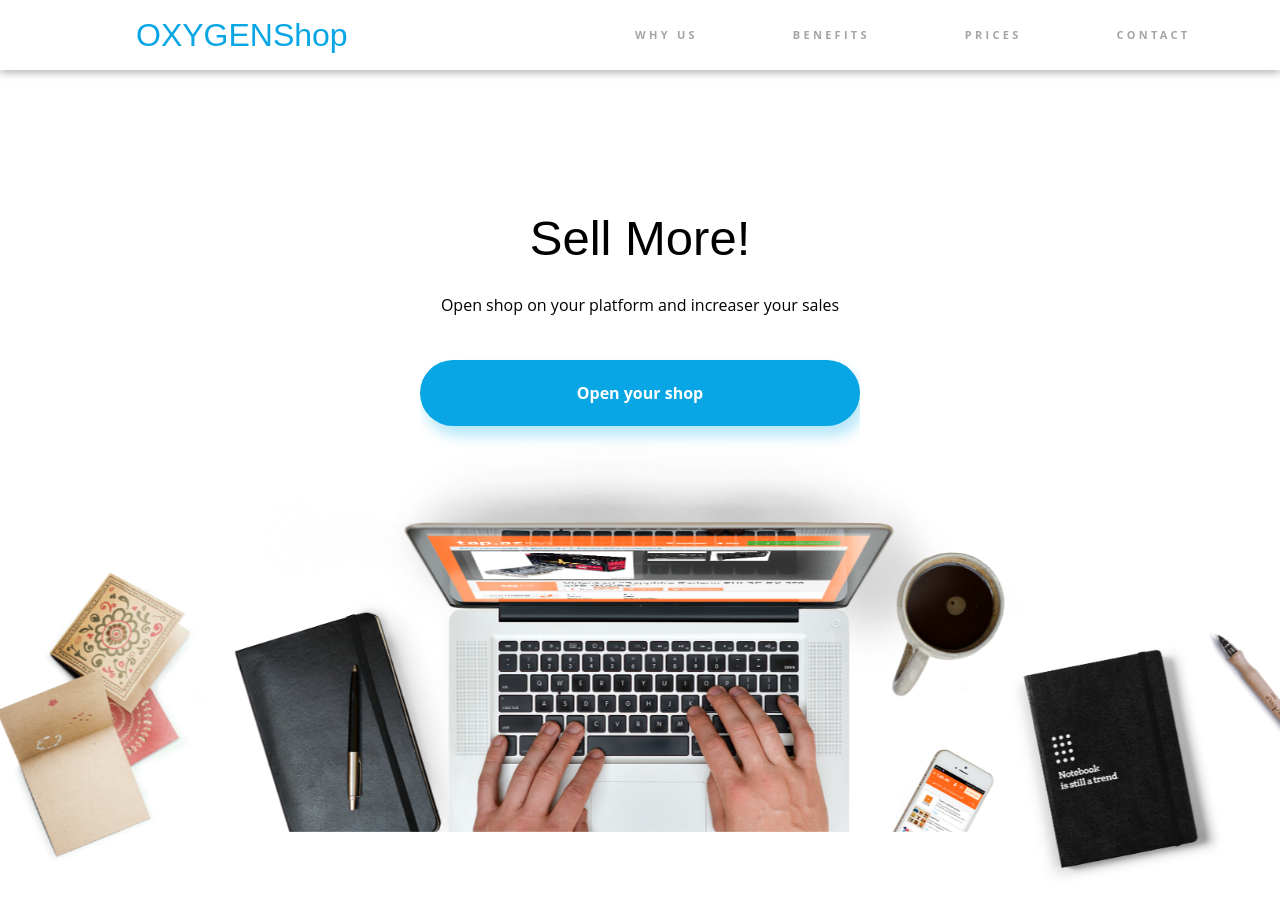
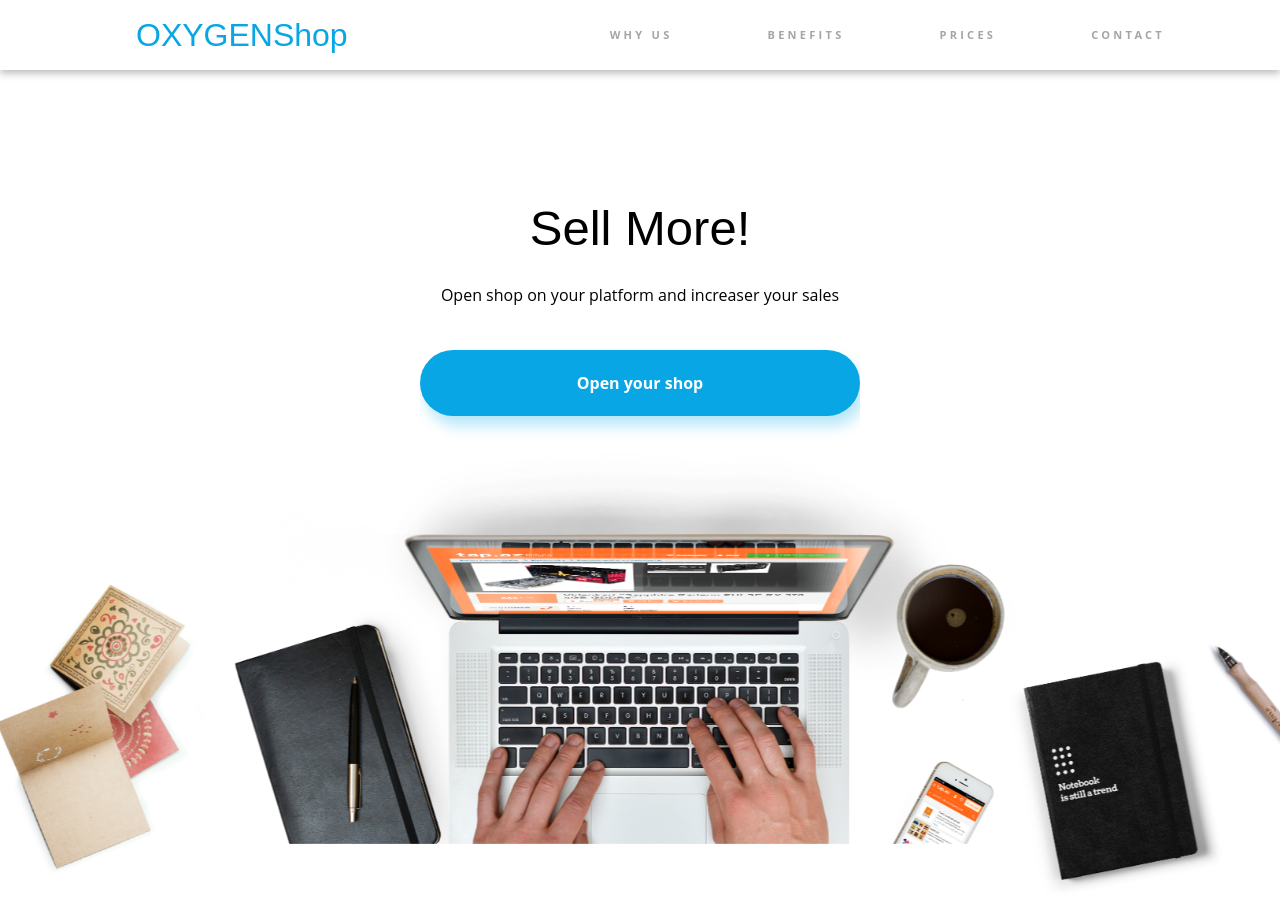
Before and after one commit to diegomompo7/Proyecto1_OxygenShop, a website: page index.html in a window 1280 px wide. Shown: the top 922 px of the page. Drawn offline with Linux system fonts and the light colour scheme; a web font is replaced by a local one.

Commit message:
Fix Header Main and Sales Oxygenshop

```diff
--- a/styles/components/_header.scss
+++ b/styles/components/_header.scss
@@ -59,12 +59,16 @@
         text-decoration: none;
         color: $eighth-color;
 
+        &:hover{
+          color: $second-color;
+      }
+
       }
     }
     &--desktop {
       display: none;
-      @include position(relative, null, 7%, 1.6875rem, null);
-
+      @include position(relative, null, null, 2.455em, null);
+      padding-right: 10.455em;
       @include desktop() {
         display: flex;
         justify-content: end;
@@ -72,18 +76,23 @@
 
       & li {
         list-style: none;
-        margin-left: 5.9375rem;
+        margin-left: 8.636em;
         text-decoration: $eighth-color;
-        padding-bottom: 25px;
+        padding-bottom: 2.273em;
 
         &:hover{
             border-bottom: 4px solid $first-color;
+            color: $second-color;
         }
       }
 
       & a {
         text-decoration: none;
         color: $eighth-color;
+
+        &:hover{
+          color: $second-color;
+      }
       }
     }
   }
--- a/styles/components/_main.scss
+++ b/styles/components/_main.scss
@@ -10,9 +10,7 @@
       @include size(100%, null);
       max-width: 27.5em;
     }
-    @include desktop(){
-      margin-top: 130px;
-    }
+
     &--title {
       @include fontFamily($first-font, "Arial", sans-serif);
       @include fontSize(2.1875rem, 400);
@@ -22,6 +20,7 @@
 
       @include desktop(){
         @include fontSize(3.0625rem, 400);
+        margin-top: 2.653em;
       }
     }
     &--subtitle {
@@ -47,7 +46,6 @@
       margin-top: 1.57em;
 
       @include desktop(){
-        @include marginExact(0, 0, 1.875rem, 0);
         object-position: 100%;
         height: 100%;
       }
--- a/styles/components/_sales.scss
+++ b/styles/components/_sales.scss
@@ -6,6 +6,11 @@
 .sales {
   @include size(82.6%, null);
   @include margin(0, auto);
+  @include desktop(){
+    max-width: 67.25em;
+    width: 100%;
+  }
+
   &__title {
     @include fontFamily($first-font, "Arial", sans-serif);
     @include fontSize(1.875rem, 300);
@@ -14,6 +19,8 @@
     text-align: center;
     @include desktop(){
       @include fontSize(2.25rem, 400);
+      padding-bottom: 2.861em;
+
     }
   }
   &__list {
@@ -21,14 +28,13 @@
     @include desktop(){
       display: flex;
       justify-content: center;
-      margin-top: 6.25em;
-      margin-bottom: 7.875rem;
+      margin-left: 2.5em;
     }
 
     &--item {
       @include margin(0, auto);
       @include desktop(){
-        @include margin(0, 6.25rem);
+
       }
       text-align: center;
       & h3 {
@@ -40,7 +46,10 @@
       & p {
         @include fontFamily($first-font, "Arial", sans-serif);
         @include marginExact(1.17em, 0, 1.47em, 0);
-        color: $eighth-color
+        color: $eighth-color;
+        @include desktop(){
+          padding-bottom: 8.250em;
+        }
       }
     }
   }
```
Also changed, not shown: styles/style.css, 1 other file.
